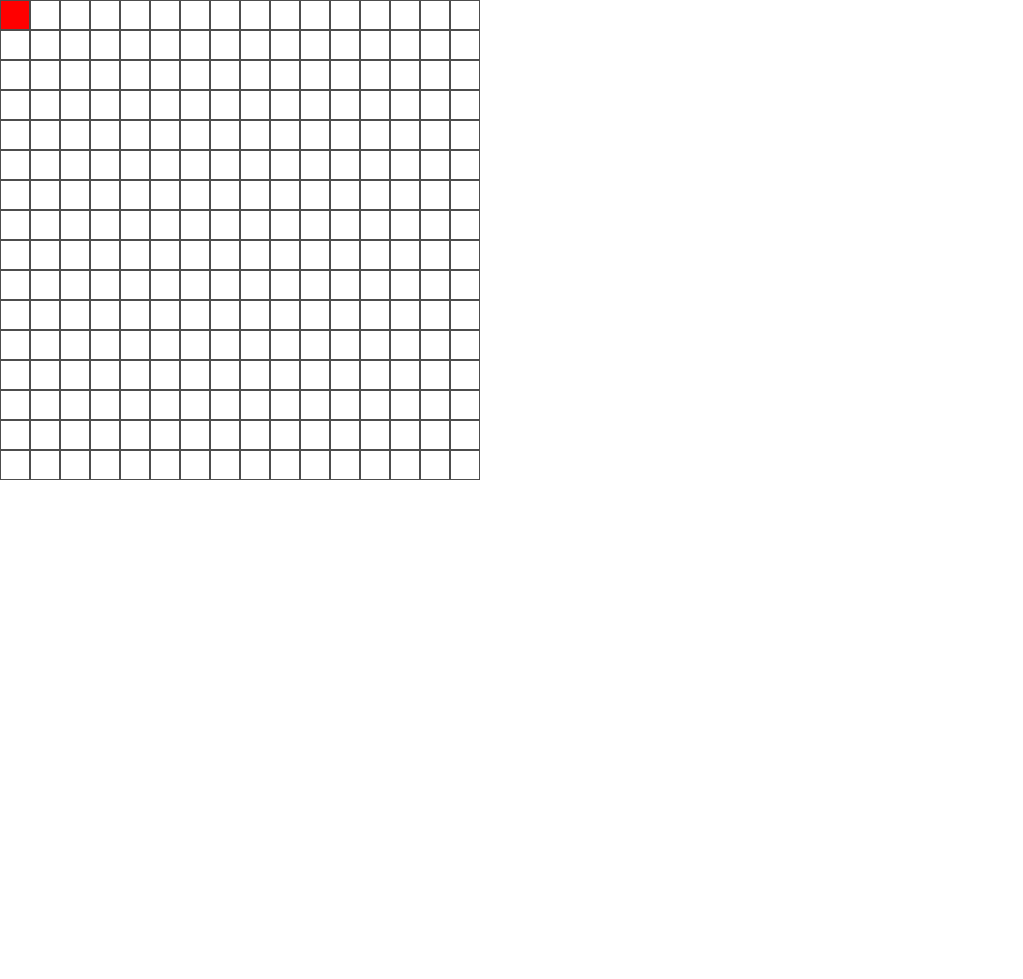
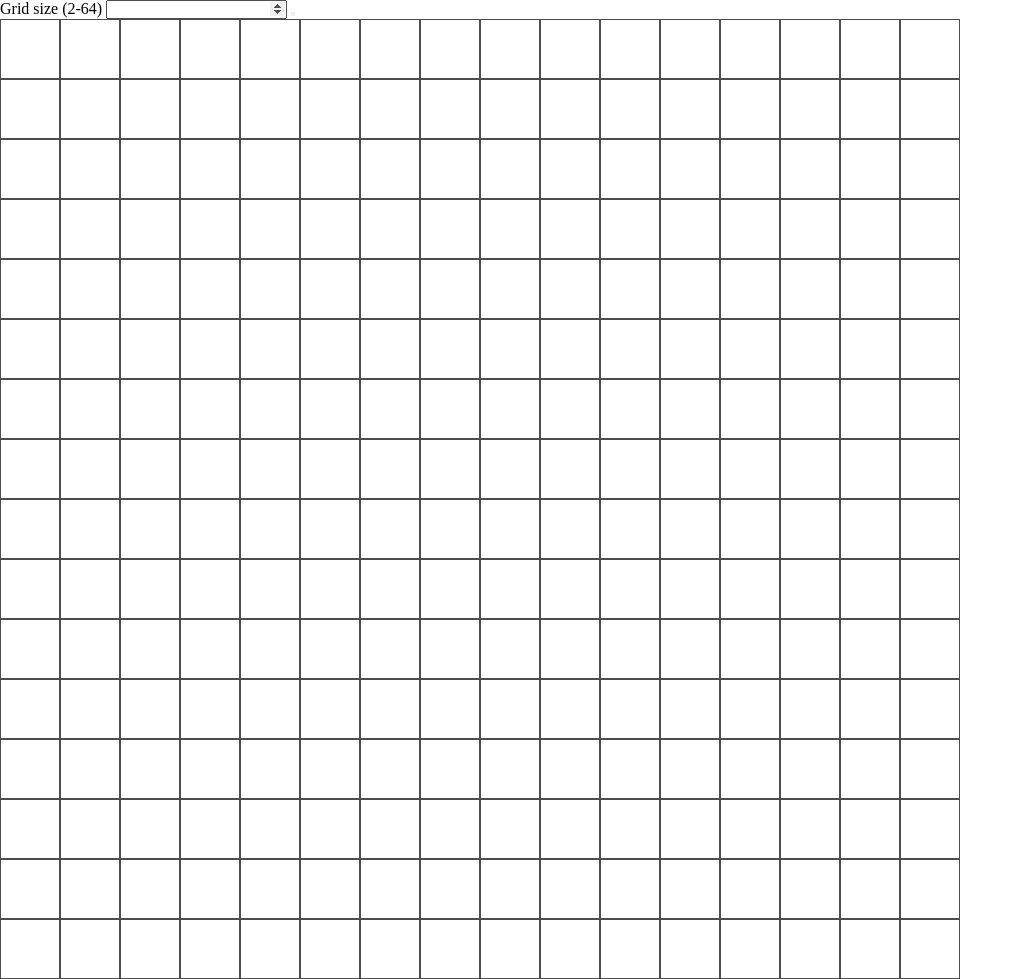
Before and after one commit to simone-gasparini-94/etch-a-sketch-2, a plain HTML site: page index.html in a window 1280 px wide. Shown: the whole page, without its empty margins (0-1023 px from the left). Before the commit the page ends 800 px from the top, so only its background shows below. Drawn offline with Linux system fonts and the light colour scheme.

Commit message:
Adjust grid with fixed width and height
Now the grid has a fixed width and height and the squares
adjust accordingly

```diff
--- a/assets/script.js
+++ b/assets/script.js
@@ -1,4 +1,9 @@
 const grid = document.querySelector(".grid");
+
+const gridSize = {
+    width: 960,
+    height: 960,
+}
 
 function createSquares(number) {
     for(i = 0; i < number; i++) {
@@ -8,6 +13,12 @@ function createSquares(number) {
         for (j = 0; j < number; j++) {
             const square = document.createElement("div");
             square.setAttribute("class", "square");
+            const squareSize = {
+                width: gridSize.width / number + "px",
+                height: gridSize.height / number + "px",
+            }
+            square.style.width = squareSize.width;
+            square.style.height = squareSize.height;
             square.addEventListener("mouseover", changeColor);
             row.appendChild(square);
         }
--- a/assets/styles.css
+++ b/assets/styles.css
@@ -9,6 +9,9 @@
 .grid {
     display: flex;
     flex-direction: column;
+
+    width: 960px;
+    height: 960px;
 }
 
 .row {
@@ -17,7 +20,4 @@
 
 .square {
     border: 0.1px solid hsl(0, 0%, 30%);
-
-    height: 30px;
-    width: 30px;
 }
--- a/index.html
+++ b/index.html
@@ -7,6 +7,9 @@
     <link rel="stylesheet" href="assets/styles.css">
 </head>
 <body>
+    <label for="size">Grid size (2-64)</label>
+    <input type="number" id="size">
+    <button></button>
     <div class="grid"></div>
     <script src="assets/script.js" defer></script>
 </body>
```
